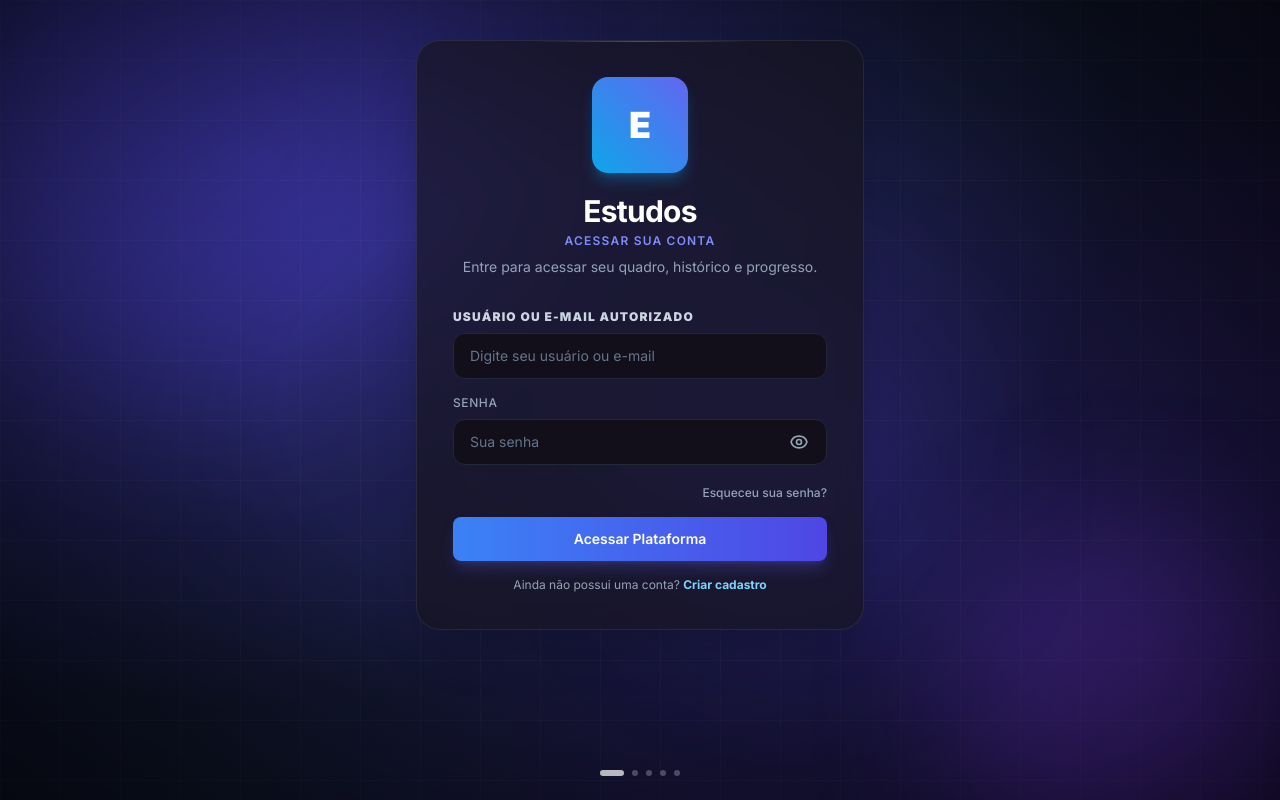
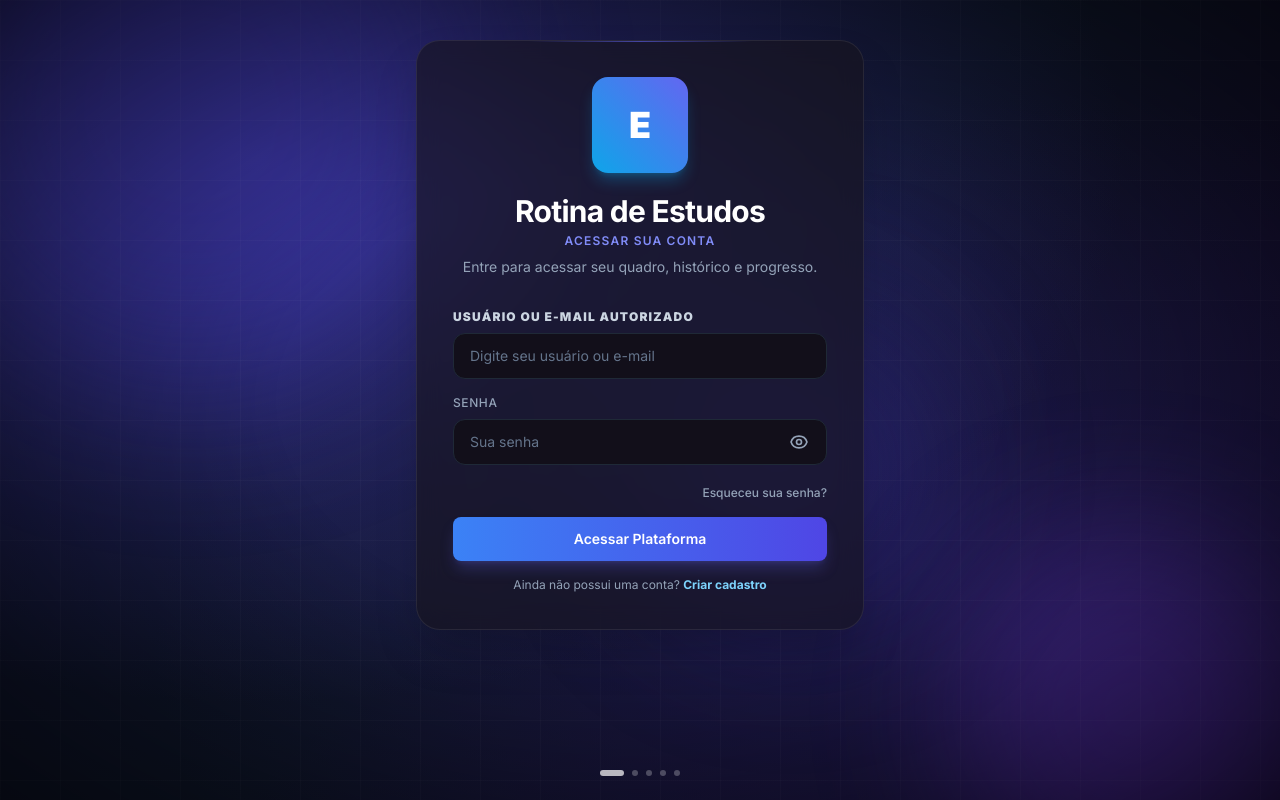
Before and after one commit to kalbosque/Portal-de-Acesso, a Python web app: template backend/templates/estudos_login.html in a window 1280 px wide. Run offline with Jinja, Linux system fonts and the light colour scheme; the template is opened without the code that fills it, so the values that code supplies are empty; some libraries are stand-ins or nearby versions.

Commit message:
Renomeia acesso para Rotina de Estudos
Co-authored-by: Copilot <223556219+Copilot@users.noreply.github.com>

```diff
--- a/backend/templates/estudos_login.html
+++ b/backend/templates/estudos_login.html
@@ -153,7 +153,7 @@
                 <div class="mx-auto flex h-24 w-24 items-center justify-center rounded-2xl bg-gradient-to-tr from-sky-500 to-indigo-500 text-4xl font-black text-white shadow-lg shadow-sky-500/30">E</div>
                 {% endif %}
                 <p class="mt-5 text-xs font-black uppercase tracking-[.28em] text-sky-400">Área independente</p>
-                <h1 class="mt-5 text-3xl font-bold tracking-tight text-white">Estudos</h1>
+                <h1 class="mt-5 text-3xl font-bold tracking-tight text-white">Rotina de Estudos</h1>
                 <p class="mt-1 text-xs font-semibold uppercase tracking-widest text-indigo-400">Acessar sua conta</p>
                 <p class="mt-2 text-sm text-center text-slate-400">Entre para acessar seu quadro, histórico e progresso.</p>
                 <p class="mt-2 text-sm text-slate-300">Acesse seu quadro, histórico e desempenho.</p>
```
